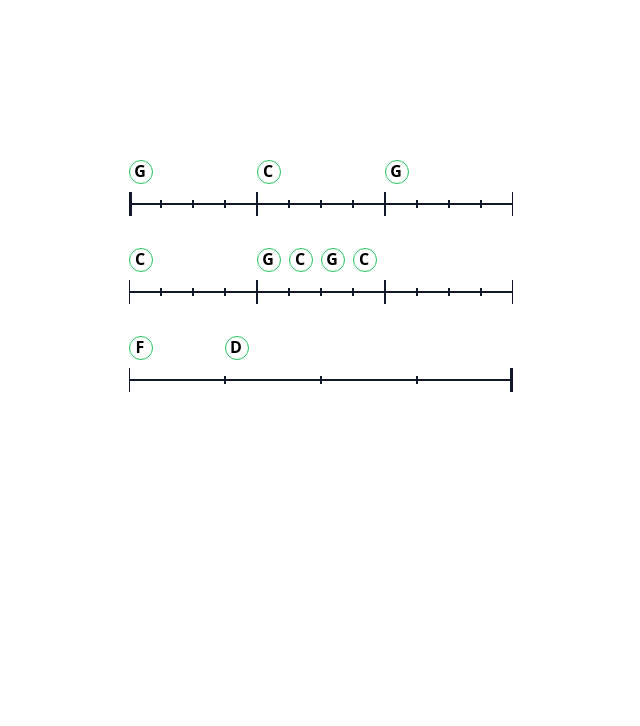
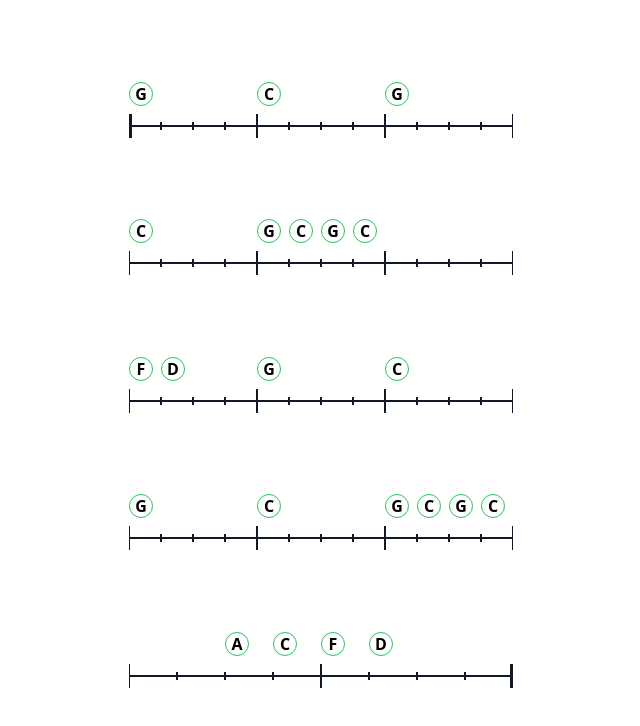
Before and after one commit to erikbjoern/grip, a Nuxt app: page / in a window 1280 px wide. Shown: the top 726 px of the page, without its empty margins (319-959 px from the left). Built offline with nearby package versions, Linux system fonts and the light colour scheme.

Commit message:
enable to swipe to browse chords

```diff
--- a/app.vue
+++ b/app.vue
@@ -1,19 +1,17 @@
 <template>
-  <div class="flex flex-col items-center w-screen min-w-0 p-8">
+  <div class="flex flex-col items-center w-screen h-[90vh] min-w-0 p-8">
     <transition name="fade" mode="out-in">
-      <div
-        v-if="expandedChord"
-        @click="expandChord(null)"
-        class="absolute inset-0 z-10 bg-gray-500 bg-opacity-75"
-      >
-        <Grip
-          :chord="expandedChord"
-          :expanded="true"
-          class="absolute -translate-x-1/2 -translate-y-1/2 top-1/2 left-1/2"
+      <div v-if="expandedChords.length" class="absolute inset-0 z-10 bg-gray-500 bg-opacity-75">
+        <SwipeHorizontal
+          @go="go"
+          @click="expandChord(null)"
+          class="z-20 max-w-full min-w-0 overflow-x-scroll"
+          :chords="expandedChords"
+          :initialChordId="targetedChordId"
         />
       </div>
     </transition>
-    <div class="flex flex-wrap flex-1 max-w-sm min-w-0 mt-32 gap-y-8">
+    <div class="flex flex-wrap flex-1 max-w-sm min-w-0 gap-y-8">
       <div
         v-for="measure in song.measures.length"
         :key="measure"
@@ -21,9 +19,9 @@
       >
         <div v-for="beat in song.timeSignature.beats" :key="beat" class="flex-1 w-full">
           <Grip
-            v-if="getChord(measure, beat) && isNotSameAsPreviousChord(measure, beat)"
-            @click="expandChord(getChord(measure, beat))"
-            :chord="getChord(measure, beat)"
+            v-if="getChord({ measure, beat }) && isNotSameAsPreviousChord(measure, beat)"
+            @click="expandChord({ measure, beat })"
+            :chord="getChord({ measure, beat })"
             :expanded="false"
             class="cursor-pointer"
           />
@@ -49,11 +47,13 @@
 </template>
 
 <script setup lang="ts">
+import { ref } from 'vue'
 import Grip from '@/components/Grip.vue'
+import SwipeHorizontal from '@/components/SwipeHorizontal.vue'
 import Chord from '@/models/chord'
 import chords from '@/assets/chords/'
 
-const { G_OPEN_FULL, C_OPEN, F, D_SEMI_BARRE } = chords
+const { G_OPEN_FULL, C_OPEN, F, D_SEMI_BARRE, A_OPEN } = chords
 
 const song = {
   timeSignature: {
@@ -67,11 +67,52 @@ const song = {
     [C_OPEN, C_OPEN, C_OPEN, C_OPEN],
     [G_OPEN_FULL, C_OPEN, G_OPEN_FULL, C_OPEN],
     [C_OPEN, C_OPEN, C_OPEN, C_OPEN],
+    [F, D_SEMI_BARRE],
+    [G_OPEN_FULL, G_OPEN_FULL, G_OPEN_FULL, G_OPEN_FULL],
+    [C_OPEN, C_OPEN, C_OPEN, C_OPEN],
+    [G_OPEN_FULL, G_OPEN_FULL, G_OPEN_FULL, G_OPEN_FULL],
+    [C_OPEN, C_OPEN, C_OPEN, C_OPEN],
+    [G_OPEN_FULL, C_OPEN, G_OPEN_FULL, C_OPEN],
+    [C_OPEN, C_OPEN, A_OPEN, C_OPEN],
     [F, D_SEMI_BARRE]
   ]
 }
 
-const getChord = (measure, beat): Chord => {
+const targetedChordId = ref('')
+
+type BeatPosition = { measure: number, beat: number }
+type Placement = 'next' | 'current' | 'previous'
+
+const getBeat = ({ measure, beat } = {} as BeatPosition, target: Placement = 'current') => {
+  let targetMeasure = measure
+  let targetBeat = beat
+
+  if (target == 'previous') {
+    if (beat > 1) {
+      targetBeat = beat - 1
+      targetMeasure = measure
+    } else {
+      targetBeat = song.timeSignature.beats
+      targetMeasure = measure - 1
+    }
+  }
+
+  if (target == 'next') {
+    if (beat < song.timeSignature.beats) {
+      targetBeat = beat + 1
+      targetMeasure = measure
+    } else {
+      targetBeat = 1
+      targetMeasure = measure + 1
+    }
+  }
+
+  return { measure: targetMeasure, beat: targetBeat }
+}
+
+const getChord = (beatPosition: BeatPosition, target: Placement = 'current'): Chord => {
+  const { measure, beat } = getBeat(beatPosition, target)
+
   if (song.measures[measure - 1]) {
     return song.measures[measure - 1][beat - 1]
   }
@@ -80,27 +121,82 @@ const getChord = (measure, beat): Chord => {
 const isNotSameAsPreviousChord = (measure, beat) => {
   if (measure * beat == 1) return true
 
-  const thisChord = getChord(measure, beat)
-
-  let previousBeat, previousMeasure
-
-  if (beat > 1) {
-    previousBeat = beat - 1
-    previousMeasure = measure
-  } else {
-    previousBeat = song.timeSignature.beats
-    previousMeasure = measure - 1
-  }
-
-  const previousChord = getChord(previousMeasure, previousBeat)
+  const thisChord = getChord({ measure, beat })
+  const previousChord = getChord({ measure, beat }, 'previous')
 
   return thisChord !== previousChord
 }
 
-const expandedChord = ref<Chord>()
+type ChordData = { chord: Chord, measure: number, beat: number }
+let expandedChords = ref<ChordData[]>([])
 
-function expandChord(chord: Chord) {
-  expandedChord.value = chord
+function fillupCurrentChords(direction: 'previous' | 'next') {
+  const outerMostChord = direction == 'next'
+    ? expandedChords.value[expandedChords.value.length - 1]
+    : expandedChords.value[0]
+
+  let nextBeat = getBeat(outerMostChord, direction)
+  let nextChord
+
+  while (!nextChord) {
+    nextChord = getChord(nextBeat)
+
+    if (!nextChord && nextBeat.measure * nextBeat.beat >= song.measures.length * song.timeSignature.beats) {
+      break
+    } else if (!nextChord || nextChord?.label == outerMostChord?.chord?.label) {
+      nextBeat = getBeat(nextBeat, direction)
+      nextChord = undefined
+    }
+  }
+
+  if (!nextChord) return
+
+  const chordData: ChordData = { chord: nextChord, measure: nextBeat.measure, beat: nextBeat.beat }
+
+  if (direction == 'next') {
+    expandedChords.value.push(chordData)
+
+    if (expandedChords.value.length > 20) {
+      expandedChords.value.shift()
+    }
+  }
+
+  if (direction == 'previous') {
+    expandedChords.value.unshift(chordData)
+
+    if (expandedChords.value.length > 20) {
+      expandedChords.value.pop()
+    }
+  }
 }
 
+function go(direction: 'previous' | 'next') {
+  fillupCurrentChords(direction)
+
+  expandedChords.value = [...expandedChords.value]
+}
+
+
+function expandChord(beatPosition: BeatPosition) {
+
+  if (beatPosition === null) {
+    while (expandedChords.value.length) {
+      expandedChords.value.pop()
+    }
+  } else {
+    const chordData = { chord: getChord(beatPosition), ...beatPosition }
+    targetedChordId.value = `${chordData.measure}-${chordData.beat}`
+    console.log(targetedChordId.value)
+    expandedChords.value.push(chordData)
+
+    let direction: 'previous' | 'next' = 'next'
+
+    let safetyCounter = 0
+    while (expandedChords.value.length < 7 && safetyCounter < 50) {
+      fillupCurrentChords(direction)
+      direction = direction == 'next' ? 'previous' : 'next'
+      safetyCounter++
+    }
+  }
+}
 </script>
--- a/assets/chords/index.ts
+++ b/assets/chords/index.ts
@@ -1,19 +1,6 @@
 import Chord from '@/models/chord'
 
 const chords: { [key: string]: Chord } = {
-  G_OPEN_FULL: new Chord('G', [
-    [1, 3, 3],
-    [2, 2, 2],
-    [5, 3, 4],
-    [6, 3, 5],
-  ],
-    []),
-  C_OPEN: new Chord('C', [
-    [2, 3, 3],
-    [3, 2, 2],
-    [5, 1, 1],
-  ],
-    [1]),
   F: new Chord('F', [
     [1, 1, 1],
     [2, 3, 4],
@@ -22,11 +9,27 @@ const chords: { [key: string]: Chord } = {
     [5, 1, 1],
     [6, 1, 1],
   ], []),
+  C_OPEN: new Chord('C', [
+    [2, 3, 3],
+    [3, 2, 2],
+    [5, 1, 1],
+  ], [1]),
+  G_OPEN_FULL: new Chord('G', [
+    [1, 3, 3],
+    [2, 2, 2],
+    [5, 3, 4],
+    [6, 3, 5],
+  ], []),
   D_SEMI_BARRE: new Chord('D', [
     [4, 2, 1],
     [5, 3, 2],
     [6, 2, 1],
-  ], [1, 2])
+  ], [1, 2]),
+  A_OPEN: new Chord('A', [
+    [3, 2, 1],
+    [4, 2, 2],
+    [5, 2, 3],
+  ], [1])
 }
 
 export default chords
--- a/assets/styles/main.css
+++ b/assets/styles/main.css
@@ -13,3 +13,8 @@
 .fade-enter-to {
   opacity: 1;
 }
+
+html, body {
+  overscroll-behavior-x: none;
+  overflow-x: hidden;
+}
--- a/components/Grip.vue
+++ b/components/Grip.vue
@@ -4,7 +4,7 @@
     :class="expanded ? 'rounded-lg px-10 py-6' : 'rounded-full min-w-[1.5rem] w-[fit-content] h-6'"
   >
     <p
-      class="px-[0.3rem] mx-auto my-auto font-semibold leading-none -translate-x-px -translate-y-px whitespace-nowrap"
+      class="px-[0.3rem] mx-auto my-auto font-semibold leading-none whitespace-nowrap"
       :class="expanded ? 'text-[2rem]' : ''"
     >{{ label }}</p>
 
@@ -65,6 +65,7 @@
 
 <script setup lang="ts">
 import { String, BarreElementData } from '@/types'
+import { onMounted } from 'vue'
 import Chord from '@/models/chord'
 
 const props = defineProps<{
--- /dev/null
+++ b/components/SwipeHorizontal.vue
@@ -0,0 +1,95 @@
+<template>
+  <div
+    @click="emit('click')"
+    :class="!hasDoneInitialScroll && 'opacity-0'"
+    class="flex items-center h-full snap-x snap-mandatory"
+    ref="horizontalScrollContainer"
+  >
+    <div
+      v-for="(chordData, i) in props.chords"
+      class="flex flex-none w-screen min-w-screen snap-center"
+      :key="[chordData.measure, chordData.beat].join('-')"
+      :ref="el => setChordRef(el, i)"
+    >
+      <Grip
+        :chord="chordData.chord"
+        :expanded="true"
+        :id="[chordData.measure, chordData.beat].join('-')"
+        class="mx-auto shadow-md"
+      />
+    </div>
+  </div>
+</template>
+
+<script lang="ts" setup>
+import Chord from '~~/models/chord';
+import Grip from '~~/components/Grip.vue';
+import { onMounted } from 'vue'
+
+const props = defineProps<{ chords: { chord: Chord, measure: number, beat: number }[], initialChordId: string }>()
+const emit = defineEmits(['click', 'go'])
+
+const horizontalScrollContainer = ref<HTMLElement>(null)
+const chordCards = ref<Element[]>([])
+const hasDoneInitialScroll = ref(false)
+const currentFocusedId = ref(props.initialChordId)
+
+const setChordRef = (el, i) => {
+  if (el?.firstChild) {
+    chordCards.value[i] = el.firstChild
+
+    observer.observe(el)
+
+    if (hasDoneInitialScroll.value) {
+      chordCards.value.find(el => el.id == currentFocusedId.value)?.scrollIntoView()
+    } else {
+      const targetedCard = chordCards.value.find(el => el.id == props.initialChordId)
+
+      if (targetedCard) {
+        targetedCard.scrollIntoView()
+        hasDoneInitialScroll.value = true
+      }
+    }
+  }
+}
+
+const observer = new IntersectionObserver(
+  (entries, observer) => {
+    entries.forEach(entry => {
+      if (entry.isIntersecting) {
+        const chordIds = chordCards.value.map(c => c.id)
+        const currentId = entry.target.firstChild.id
+        const indexOfFocusedId = chordIds.indexOf(currentFocusedId.value)
+
+        if (currentId == currentFocusedId.value) {
+          return
+        }
+
+        if (chordIds.indexOf(currentId) > indexOfFocusedId) {
+          currentFocusedId.value = currentId
+          emit('go', 'next')
+        }
+
+        if (chordIds.indexOf(currentId) < indexOfFocusedId) {
+          currentFocusedId.value = currentId
+          emit('go', 'previous')
+        }
+      }
+    })
+  },
+  {
+    root: horizontalScrollContainer.value,
+    threshold: 1,
+  }
+)
+
+onMounted(() => {
+  const targetedCard = chordCards.value.find(el => el.id == props.initialChordId)
+
+  if (targetedCard) {
+    targetedCard.scrollIntoView()
+    hasDoneInitialScroll.value = true
+  }
+})
+
+</script>
--- a/models/chord.ts
+++ b/models/chord.ts
@@ -8,7 +8,7 @@ export default class Chord {
   public strings: String[]
   public grip: Grip
 
-  constructor(private label: string, private fingerPositions: FingerPositions, stringsToSkip: String[]) {
+  constructor(public label: string, private fingerPositions: FingerPositions, stringsToSkip: String[]) {
     this.strings = this.availableStrings.filter(s => !stringsToSkip.includes(s))
 
     this.generateGrip()
```
